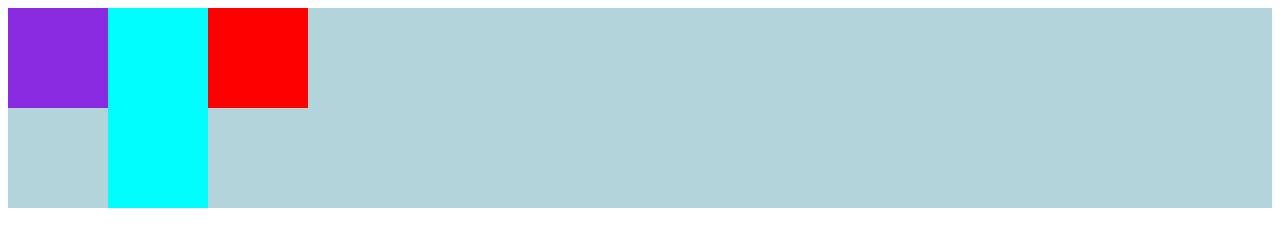
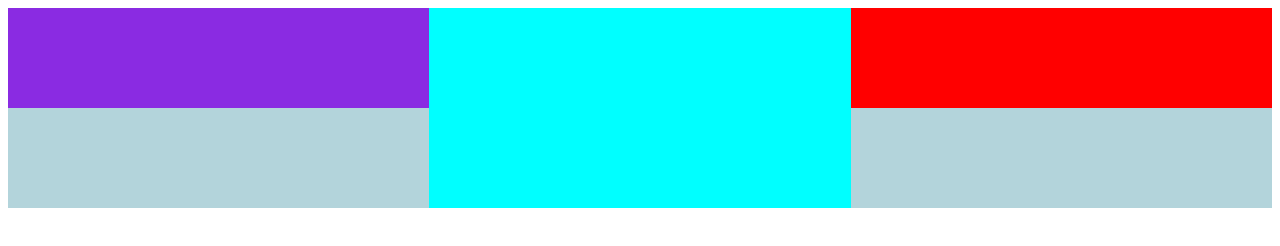
Before and after one commit to Novak12/css-test-demo, a plain HTML site: page src/flex/flex.html in a window 1280 px wide. Drawn offline with Linux system fonts and the light colour scheme.

Commit message:
update flex test demo

```diff
--- a/src/flex/flex.html
+++ b/src/flex/flex.html
@@ -8,27 +8,29 @@
 
 
         .div1 {
-            width: 100px;
+            /* width: 100px; */
             height: 100px;
             background-color: blueviolet;
+            flex: 1;
         }
 
         .div2 {
-            width: 100px;
+            /* width: 100px; */
             height: 200px;
             background-color: aqua;
+            flex: 1;
 
         }
 
         .div3 {
-            width: 100px;
+            /* width: 100px; */
             height: 100px;
             background-color: red;
+            flex: 1;
         }
 
         .container {
             display: flex;
-
             background-color: #b3d4db;
         }
     </style>
```
